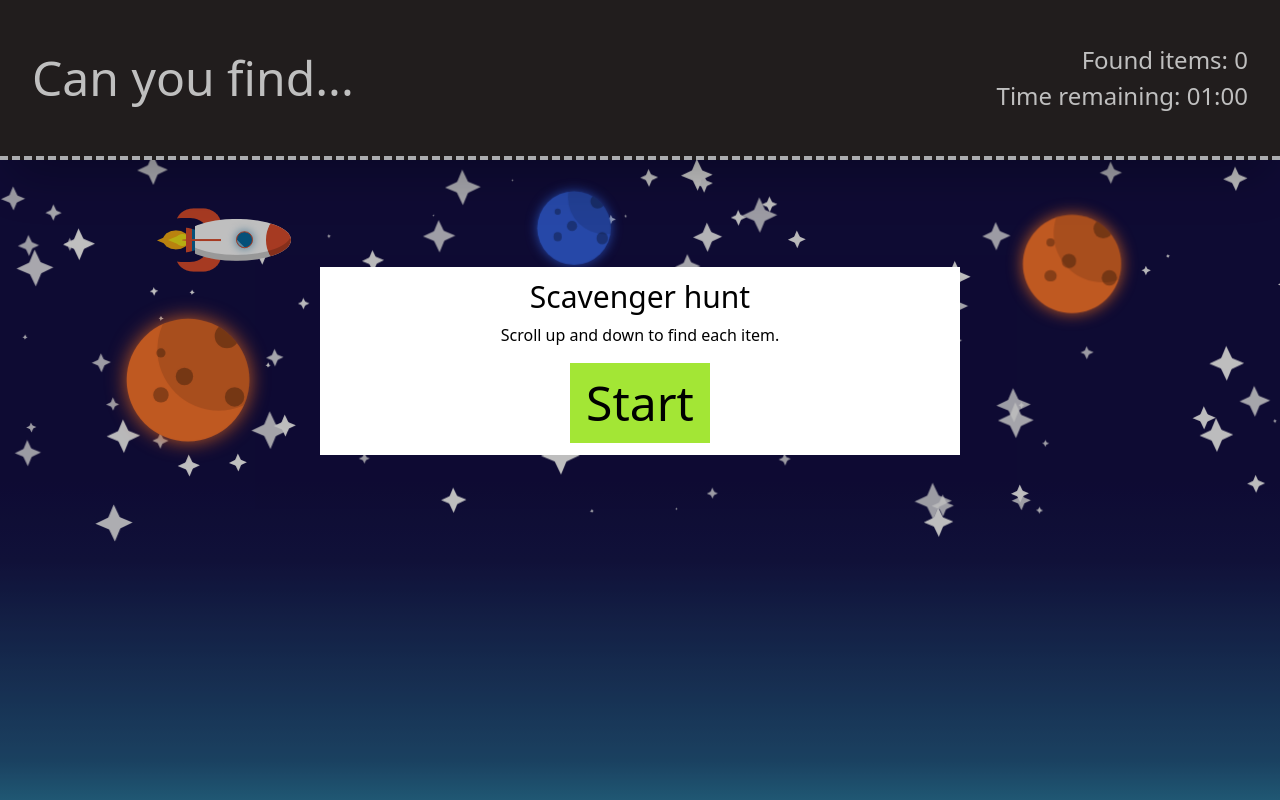
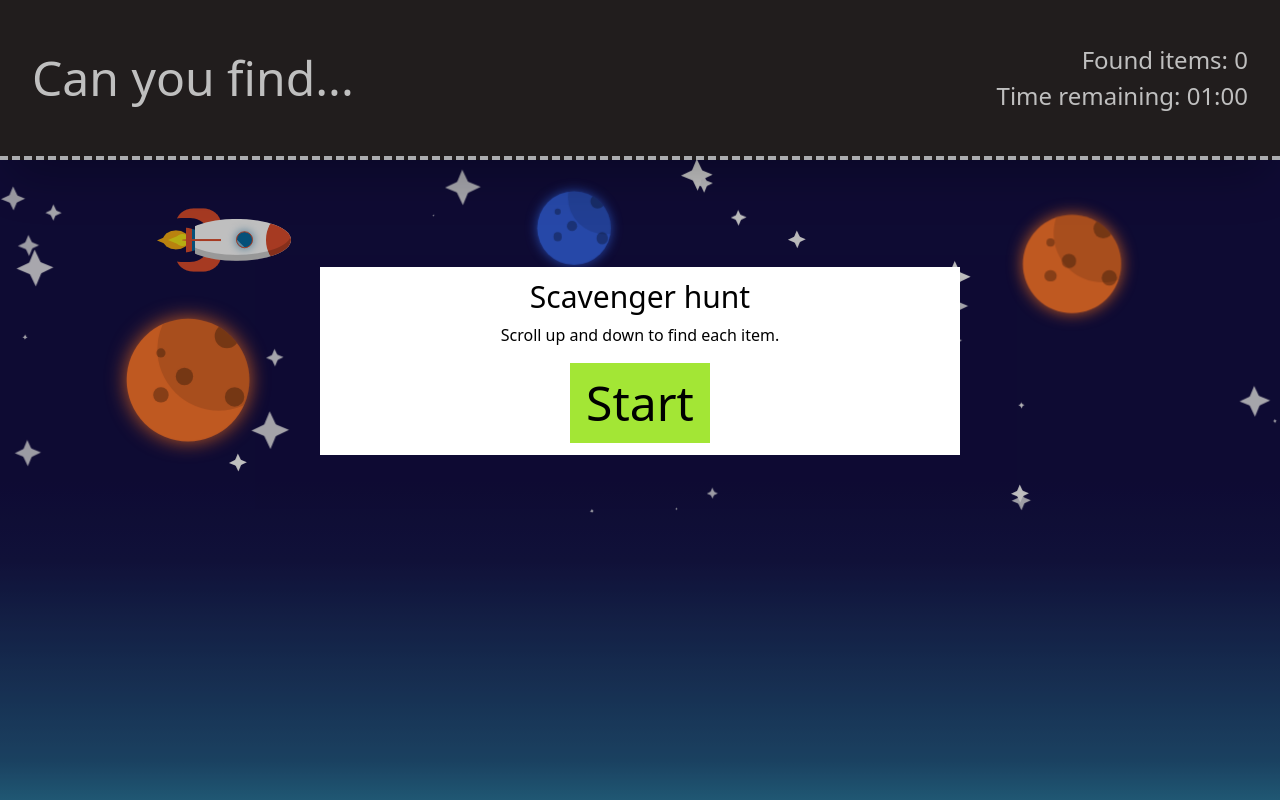
Before and after one commit to zakkolar/app.techlit.mouse, a Nuxt app: page /scroll in a window 1280 px wide. Built offline with nearby package versions, Linux system fonts and the light colour scheme.

Commit message:
lower number of stars

```diff
--- a/pages/scroll.vue
+++ b/pages/scroll.vue
@@ -141,7 +141,7 @@ const resetGame = () => {
   currentItem.value = null;
 }
 
-const numStars = ref(100);
+const numStars = ref(30);
 
 const ITEMS = {
   STAR: {
```
